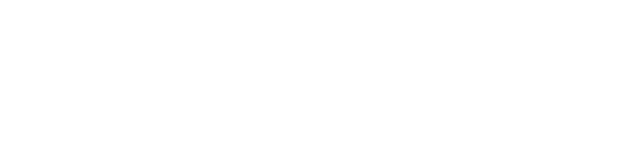
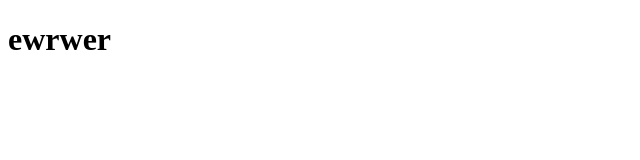
Before and after one commit to webcelt/git-one, a plain HTML site: page index.html in a window 1280 px wide. Shown: the whole page, without its empty margins (0-640 px from the left). Drawn offline with Linux system fonts and the light colour scheme.

Commit message:
added h1

```diff
--- a/index.html
+++ b/index.html
@@ -7,6 +7,6 @@
   <title>second commit</title>
 </head>
 <body>
-
+<h1>ewrwer</h1>
 </body>
 </html>
```
